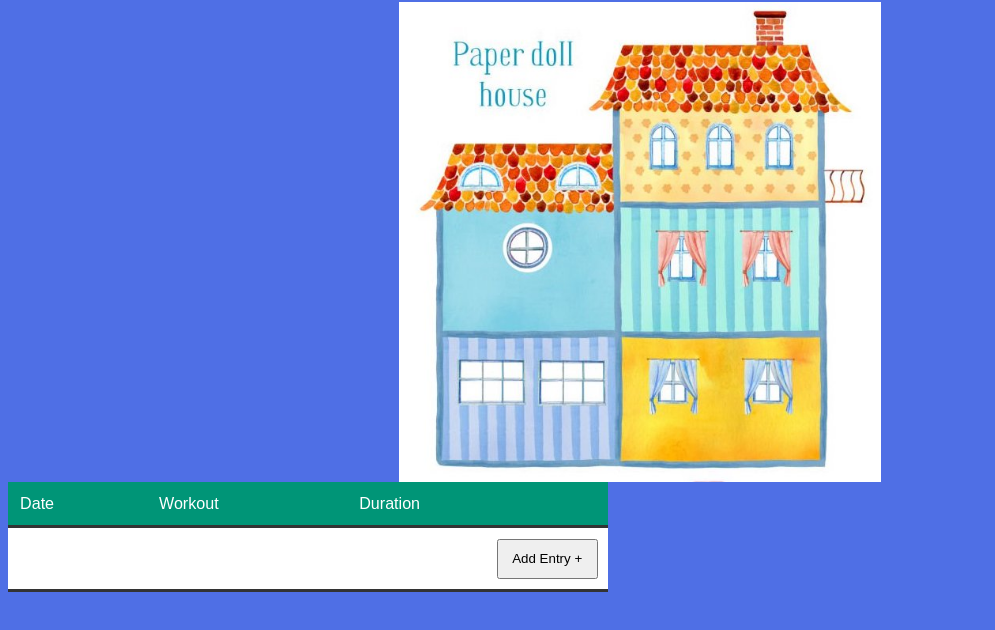
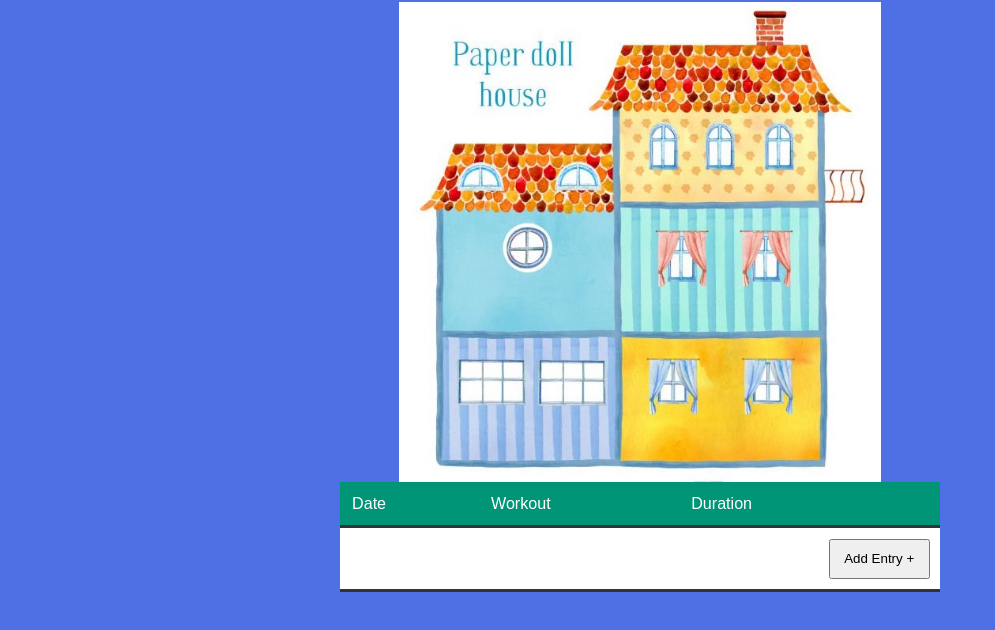
Before and after one commit to Kent-Coleman/CapstoneProject, a plain HTML site: page index.html in a window 1280 px wide. Shown: the part 78-708 px from the top of the page, without its empty margins (0-995 px from the left). Drawn offline with Linux system fonts and the light colour scheme.

Commit message:
Adjusted the fitness tracker

```diff
--- a/index.html
+++ b/index.html
@@ -15,7 +15,7 @@
     </div>
 
     <!--FitnessTracker-->
-    <div id="app">
+    <div class="fitnesstracker" id="app">
         <!-- <table class="tracker">
             <thead>
                 <tr>
--- a/style.css
+++ b/style.css
@@ -28,6 +28,12 @@ img {
 body{
     background: #4f6fe5;
     color: #000000;
+}
+
+.fitnesstracker{
+    display: flex;
+    justify-content: center; /* Horizontal centering */
+    align-items: center;
 }
 .tracker{
     font-size: 14px;
```
